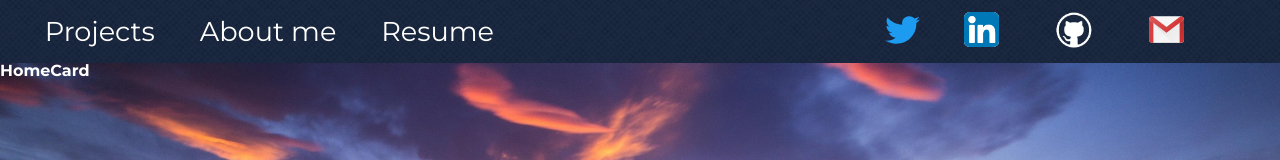
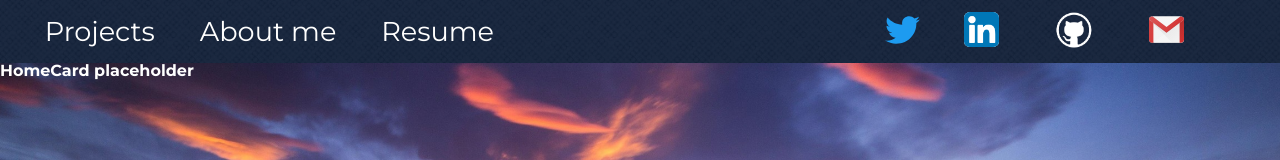
Before and after one commit to JonathanFRocha/JonathanFRocha.github.io, a React (Create React App) app: page / in a window 1280 px wide. Shown: the top 160 px of the page. Built offline with nearby package versions, Linux system fonts and the light colour scheme.

Commit message:
added placeholder

```diff
--- a/src/components/AbouMeCard.jsx
+++ b/src/components/AbouMeCard.jsx
@@ -2,7 +2,7 @@ import React from "react";
 
 class AboutMeCard extends React.Component {
   render() {
-    return <h1>AboutMeCard</h1>;
+    return <h1>AboutMeCard placeholder</h1>;
   }
 }
 
--- a/src/components/HomeCard.jsx
+++ b/src/components/HomeCard.jsx
@@ -2,7 +2,7 @@ import React from "react";
 
 class HomeCard extends React.Component {
   render() {
-    return <h1>HomeCard</h1>;
+    return <h1>HomeCard placeholder</h1>;
   }
 }
 
--- a/src/components/ProjectsCard.jsx
+++ b/src/components/ProjectsCard.jsx
@@ -2,7 +2,7 @@ import React from "react";
 
 class ProjectsCard extends React.Component {
   render() {
-    return <h1>ProjectsCard</h1>;
+    return <h1>ProjectsCard placeholder</h1>;
   }
 }
 
```
